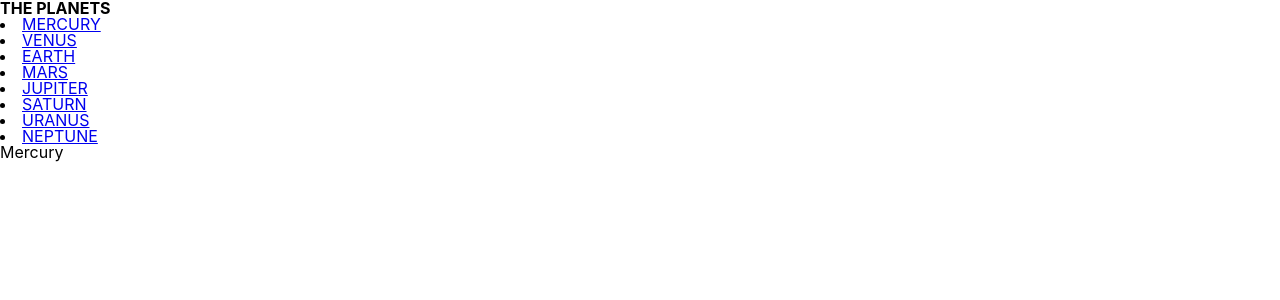
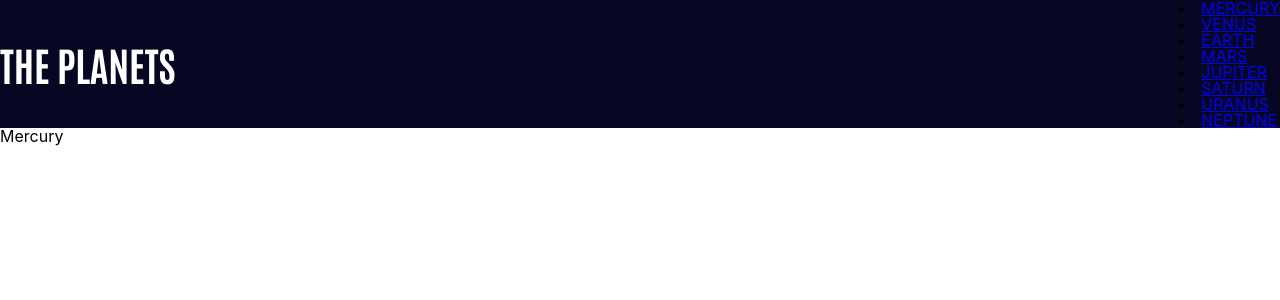
Before and after one commit to jfiora/the-planets, a React (Vite) app: page /mercury in a window 1280 px wide. Shown: the top 300 px of the page. Built offline with nearby package versions, Linux system fonts and the light colour scheme.

Commit message:
parcial logo styling

```diff
--- /dev/null
+++ b/src/components/Navbar/Logo/Logo.css
@@ -0,0 +1,5 @@
+.Logo {
+  font-family: var(--ff-secondary);
+  font-size: var(--fs-lg);
+  color: #fff;
+}
--- a/src/components/Navbar/Logo/Logo.jsx
+++ b/src/components/Navbar/Logo/Logo.jsx
@@ -1,4 +1,5 @@
 import React from 'react';
+import './Logo.css';
 
 export default function Logo() {
   return <h1 className="Logo">THE PLANETS</h1>;
--- /dev/null
+++ b/src/components/Navbar/Navbar.css
@@ -0,0 +1,8 @@
+.Navbar {
+  display: flex;
+  justify-content: space-between;
+  align-items: center;
+
+  /* set this globally */
+  background-color: var(--blue-dark);
+}
--- a/src/components/Navbar/Navbar.jsx
+++ b/src/components/Navbar/Navbar.jsx
@@ -1,11 +1,12 @@
 import React from 'react';
+import './Navbar.css'
 
 import Logo from './Logo/Logo';
 import NavigationItems from './NavigationItems/NavigationItems';
 
 export default function Navbar() {
   return (
-    <div>
+    <div className="Navbar">
       <Logo />
       <NavigationItems />
     </div>
```
